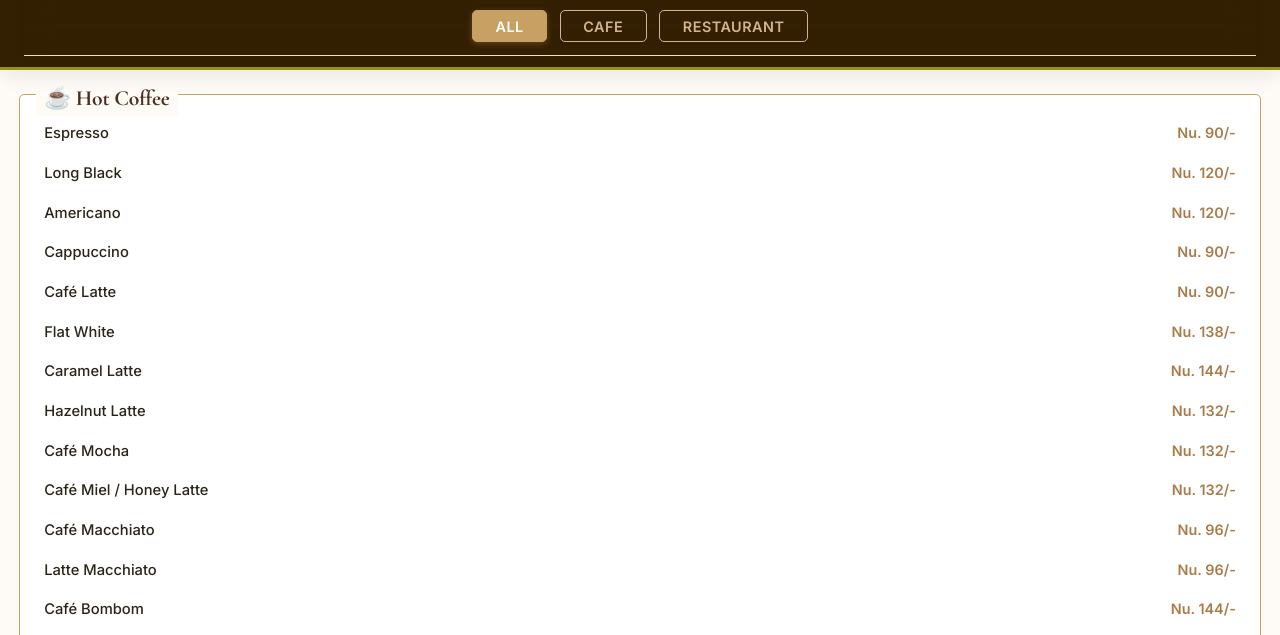
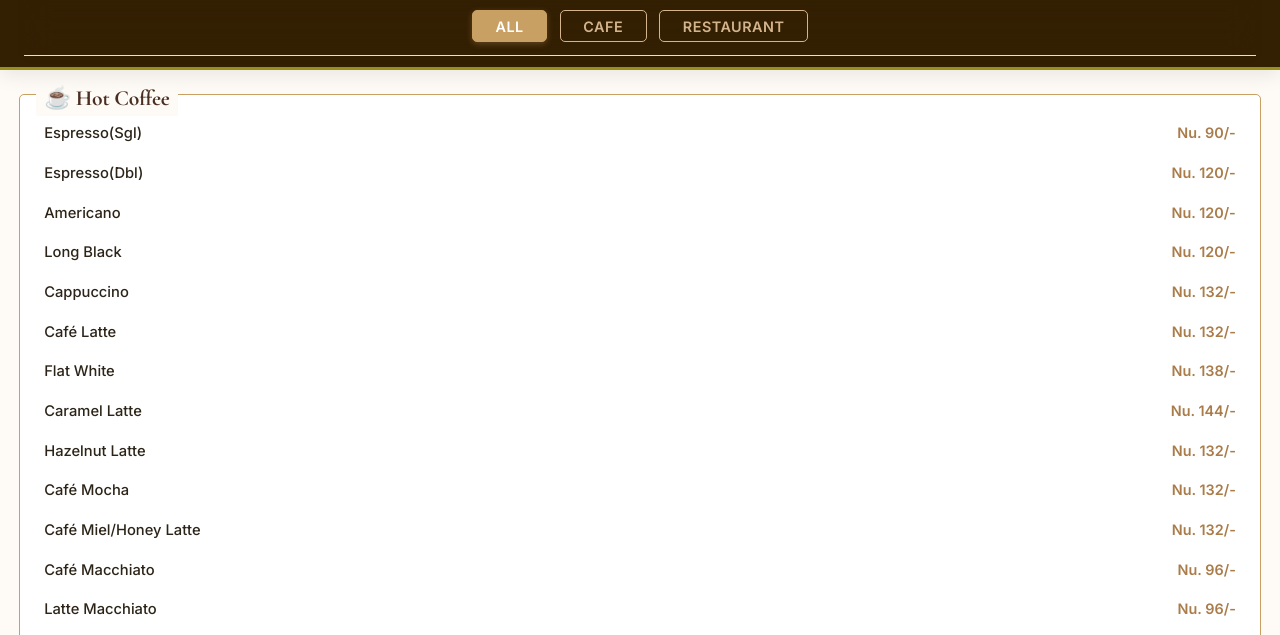
Before and after one commit to trashey-373/Dordenma.restaurant-cafe, a plain HTML site: page index.html in a window 1280 px wide. Shown: the part 147-782 px from the top of the page. Drawn offline with nearby package versions, Linux system fonts and the light colour scheme.

Commit message:
Revise menu items and update tax note
Updated menu database with new items and prices from Excel. Removed restaurant tax note and adjusted cafe tax note.

```diff
--- a/index.html
+++ b/index.html
@@ -213,17 +213,9 @@
             color: #2b5e2b;
             border-left: 4px solid #5b8c5a;
         }
-        .tax-note-restaurant {
-            background: #e8ddcf;
-            color: #aa5c2c;
-            border-left: 4px solid #b97f3b;
-        }
+
         .tax-note-cafe::before {
             content: "✓ ";
-            font-weight: bold;
-        }
-        .tax-note-restaurant::before {
-            content: "⚠ ";
             font-weight: bold;
         }
 
@@ -405,8 +397,8 @@
             <div class="menu-grid" id="resto-bev-grid"></div>
         </div>
         <!-- RESTAURANT specific TAX NOTE: EXCLUSIVE -->
-        <div class="tax-note-restaurant" id="restaurantTaxNote">
-            ✦ EXCLUSIVE OF 5% GST & 10% Service Charge  ✦
+        <div class="tax-note-cafe" id="cafeTaxNote">
+            ✦ INCLUSIVE OF 5% GST & 10% Service Charge  ✦
         </div>
     </div>
 
@@ -418,68 +410,83 @@
 </main>
 
 <script>
-    // ---------- MENU DATABASE (unchanged) ----------
+    // ---------- UPDATED MENU DATABASE FROM EXCEL (Menu_Item_Rate_DRC) ----------
+    // All prices and items exactly as per the provided spreadsheet, categorized same as original design.
     const menuDB = {
+        // CAFE - Hot Coffee
         hotCoffee: [
-            "Espresso|90", "Long Black|120", "Americano|120", "Cappuccino|90", "Café Latte|90",
-            "Flat White|138", "Caramel Latte|144", "Hazelnut Latte|132", "Café Mocha|132",
-            "Café Miel / Honey Latte|132", "Café Macchiato|96", "Latte Macchiato|96",
-            "Café Bombom|144", "Affogato|180", "Espresso (Dbl)|120", "Decaffeinated Coffee|90"
+            "Espresso(Sgl)|90", "Espresso(Dbl)|120", "Americano|120", "Long Black|120",
+            "Cappuccino|132", "Café Latte|132", "Flat White|138", "Caramel Latte|144",
+            "Hazelnut Latte|132", "Café Mocha|132", "Café Miel/Honey Latte|132", "Café Macchiato|96",
+            "Latte Macchiato|96", "Café Bombom|144", "Affogato|180", "Black Coffee|60",
+            "Milk Coffee|84", "Expresso Con-Panna|120"
         ],
+        // CAFE - Cold Coffee & Iced Specials
         coldCoffee: [
-            "Iced Espresso / Café Shakerato|132", "Hazelnut Shakerato|144", "Iced Long Black / Iced Americano|120",
+            "Iced Espresso/Café Shakerato|132", "Hazelnut Shakerato|144", "Iced Long Black/Iced Americano|120",
             "Iced Café Latte|132", "Iced Caramel Latte|144", "Iced Hazelnut Latte|144", "Iced Vanilla Latte|144",
             "Iced Strawberry Latte|144", "Iced Matcha Latte|144", "Blueberry Coffee Milk|156",
-            "Oreo Coffee Milk|156", "Iced Chocolate|156", "Japanese Coffee Jelly|180"
+            "Oreo Coffee Milk|156", "Iced Chocolate|156", "Japanese Coffee Jelly|180", "Iced Coffee|0"
         ],
+        // CAFE - Milkshakes, Frappes & Smoothies
         shakesFrappe: [
             "Chocolate Shake|144", "Vanilla Shake|144", "Strawberry Shake|144", "Caramel Shake|144",
             "Banana Shake|144", "Mocha Frappe|156", "Café Frappe|156", "Banana Yogurt & Honey Smoothie|156",
-            "Fresh Summer Smoothie|168", "Smoothie of the day (Mango/Banana/Vanilla)|150"
+            "Fresh Summer Smoothie|168"
         ],
+        // CAFE - Hot Infusions & Teas
         hotInfusions: [
-            "Masala Chai Latte|144", "Ginger Lemon Tea|132", "Honey Lemon Tea|108", "Lemon Honey|108",
-            "Elechi Tea|108", "Hot Chocolate|130", "Milk Coffee|84", "Milk Tea|78", "Masala Tea|60",
-            "Ginger Tea|60", "Cardamom Tea|60", "Plain Tea|60", "Black Tea|48", "Green Tea|120"
+            "Masala Chai Latte|120", "Ginger Lemon Tea|132", "Honey Lemon Tea|108", "Lemon Honey|108",
+            "Elechi Tea|108", "Hot Chocolate|144", "Milk Tea|72", "Masala Tea|78", "Ginger Milk Tea|72",
+            "Black Tea|48", "Green Tea|120", "Dragon Well /Ginger Honey Lime Tea|156", "Ema Datsi|120"
         ],
+        // CAFE - Iced Tea, Juices & Coolers
         icedJuices: [
             "Black Iced Tea|90", "Iced Caramel Milk Tea|132", "Matcha Honey Lemon|132", "Blueberry Green Tea|156",
-            "Blue Green Soda|156", "Fresh Lime Soda|132", "Fresh Orange Juice|200", "Fresh Watermelon Juice|200",
-            "Fresh Pineapple Juice|200", "Lipton Ice Tea|120", "Coke / Diet Coke / Sprite / Fanta / Power (Can)|120",
+            "Blue Green Soda|156", "Fresh Lime Soda|132", "Fresh Orange Juice|168", "Fresh Water Melon Juice|156",
+            "Lipton Ice Tea|120", "Coke(Can)|120", "Diet Coke(Can)|120", "Sprite(Can)|120", "Fanta(Can)|120",
+            "Power(Can)|120", "Royal Apple Juice(Can)|120", "Royal Mango juice(Can)|120", "Royal Pineapple Juice(Can)|120",
             "Water 500ml|25"
         ],
+        // CAFE - Bake Items & Cakes
         bakery: [
-            "Cheese Cake|192", "Chocolate Brownie|70", "Banana Bread|48", "Brownie|102", "Marble Cake|72",
+            "Cheese Cake|192", "Chocolate Brownie|180", "Banana Bread|48", "Brownie|102", "Marble Cake|72",
             "Apple Pie|108", "Chocolate Cake|120", "Banana Forest|108", "Butter Scotch|120", "Plain Doughnut|60",
             "Chocolate Doughnut|66", "Chocolate Cookies (Pcs)|30", "Oat Cookies|30", "Tiramisu|180",
-            "Fruit Tart|96", "Cheese Stick (Pkt)|150", "Coconut Cookies (Pkt)|120", "Mango Cake|120",
-            "Filled Doughnut|84", "Pineapple Upside Down Cake|120", "Black Forest|108", "Cup Cake|40",
-            "Butter Cake|90"
+            "Fruit Tart|96", "Cheese Stick [Pkt]|120", "Coconut Cookies [Pkt]|120", "Mango Flavor Cake|180",
+            "Filled Doughnut|84", "Pineapple Upside Down Cake|120"
         ],
+
+        // RESTAURANT - Western Fare
         western: [
-            "Jalapeno Popper|110", "Mozzarella Cheese Sticks|300", "Onion Rings|250", "Cheese Garlic Bread|150",
-            "Garlic Bread|150", "Cheese Chili Toast|150", "Veg Burger|150", "Veg Club Sandwich|350",
-            "Grilled Sandwich|150", "Veg Sandwich (Plain/Toasted)|150", "Bombay Sandwich|250", "French Fries|175"
+            "Mozzarella Cheese Sticks|360", "Onion Rings|300", "Jalapeno Popper|300", "Cheese Garlic Bread|240",
+            "Garlic Bread|150", "Cheese Chili Toast|300", "Veg Club Sandwich|420", "Grilled Sandwich|300",
+            "Veg Sandwich|300", "Bombay Sandwich|300", "French Fries|210", "Chicken Patties|96",
+            "Mushroom Patties|84", "Plain Omelet|115", "Masala Omelet|144", "Boiled Egg|144"
         ],
+        // RESTAURANT - Local with Oriental Fusion
         oriental: [
-            "Veg Momo|130", "Cheese Momo|130", "Jhol Momo|130", "Veg Thukpa|120", "Egg Thukpa|200",
-            "Bath Thup|260", "Chow Mein|150", "Hakka Noodles|200", "Veg Fried Rice|150", "Egg Fried Rice|150",
-            "Dordenma Dumpling (Paneer/Veg)|150", "Chili Paneer|350", "Honey Chilli Potatoes|120",
-            "Plain Potatoes|120", "Crispy Corn|250"
+            "Veg Dim Sum|210", "Cheese Dim Sum|240", "Ema Datshi With Red Rice|240", "Kewa Datsi with Rice|240",
+            "Red Rice With Shamu Datshi|260", "Masala Maggi|180", "Veg Thukpa|180", "Egg Thukpa|180",
+            "Veg Bathup|300", "Hakka Noodles|240", "Veg Fried Rice|240", "Egg Fried Rice|312",
+            "Chili Paneer|420", "Veg Spring Roll|240", "Honey Chilly Potatoes|300", "Crispy Corn|300",
+            "Veg Momo|210", "Cheese Shawarma Roll|300", "Falafel|300"
         ],
+        // RESTAURANT - Indian Mella & Specialties
         indianMella: [
-            "South Indian Combo (Dosa/Idli/Vada etc.)|350", "Dosa (Plain/Ema Datshi/Masala/Cheese/Egg)|250",
-            "Idli|120", "Medu Vada|120", "Idli Vada Combo|150", "Dordenma Kathi Roll (Egg/Paneer/Veg)|140",
-            "Poori Bhaji|140", "Chole Bhature|140", "Dordenma Ke Samosa|50", "Pokora (Egg/Paneer/Veg)|120",
-            "Dordenma Parda Biryani (Egg/Veg)|280", "Parathas (Egg/Potato/Paneer)|50", "Kewa Datsi with Rice|240",
-            "Pav Bhaji|200"
+            "Pav Bhaji|240", "Kolkata Kathi Roll|240", "Chole Kulcha|240", "Poori Bhaji|180", "Puri Bhaji|180",
+            "Chole Bhature|240", "Samosa|84", "Veg Pokora|240", "Paneer Pokora|330", "Veg Biryani|300",
+            "Egg Biryani|470", "Parathas|150", "South Indian Combo(Dosa/Idli/Vada etc)|404",
+            "Dosa(plain/Ema Datshi/Masala/Cheese/Egg)|289", "Idli|140", "Medu Vada|140", "Idli Vada Combo|140",
+            "Paper Dosa|289"
         ],
+        // RESTAURANT - Desserts & Sweets
         desserts: [
-            "Gulab Jamun|50", "Rasgulla|50", "Chocolate Brownie|70", "Cheese Cake|150", "Kolkata Kathi Roll|200",
-            "Chole Kulcha|200", "Samosa|70", "Veg Biryani|300"
+            "Gulab Jamun|120", "Rasgulla|120", "Suja|150"
         ],
+        // RESTAURANT - Beverages (Restaurant)
         restoBev: [
-            "Sweet Lassi|100", "Salted Lassi|100", "Plain Lassi|104", "Milk|130", "Fresh Lime Juice|200"
+            "Plain Lassi|104", "Salted Lassi|104", "Sweet Lassi|104"
         ]
     };
 
@@ -492,7 +499,6 @@
             let [name, price] = itemRaw.split('|');
             if (!price) return;
             let displayPrice = `Nu. ${price}/-`;
-            if (price.includes('-')) displayPrice = `Nu. ${price}`;
             const itemDiv = document.createElement('div');
             itemDiv.className = 'menu-item';
             itemDiv.innerHTML = `<span class="item-name">${name}</span><span class="item-price">${displayPrice}</span>`;
@@ -531,7 +537,6 @@
         if (!element) return;
         const elementPosition = element.getBoundingClientRect().top + window.pageYOffset;
         const headerHeight = document.querySelector('.sticky-header-group')?.offsetHeight || 80;
-        // smooth scroll considering header height + little extra padding
         const offsetPosition = elementPosition - headerHeight - offset;
         window.scrollTo({
             top: offsetPosition,
@@ -544,7 +549,7 @@
         // 1. Update active class
         filterButtons.forEach(btn => btn.classList.toggle('active', btn.dataset.filter === val));
 
-        // 2. Show/hide sections with smooth transition effect through classes
+        // 2. Show/hide sections
         if (val === 'all') {
             cafeSections.forEach(s => s.classList.remove('hidden-section'));
             restaurantSections.forEach(s => s.classList.remove('hidden-section'));
@@ -552,9 +557,6 @@
             if (restaurantGroupDiv) restaurantGroupDiv.style.display = 'block';
             if (cafeTaxNoteEl) cafeTaxNoteEl.style.display = 'block';
             if (restaurantTaxNoteEl) restaurantTaxNoteEl.style.display = 'block';
-            // For "ALL" we don't force scroll to any specific top, but keep natural position.
-            // However if user clicks ALL from another filter, we keep scroll (no forced jump)
-            // but we can optionally stay where they are, but problem only existed for Cafe/Restaurant scroll, so fine.
         }
         else if (val === 'cafe') {
             cafeSections.forEach(s => s.classList.remove('hidden-section'));
@@ -563,16 +565,9 @@
             if (restaurantGroupDiv) restaurantGroupDiv.style.display = 'none';
             if (cafeTaxNoteEl) cafeTaxNoteEl.style.display = 'block';
             if (restaurantTaxNoteEl) restaurantTaxNoteEl.style.display = 'none';
-
-            // AFTER updating visibility, scroll to top of cafe menu using anchor
-            // Use a slight delay to ensure DOM reflow and visibility changes are applied, then scroll.
             setTimeout(() => {
-                if (cafeTopAnchor) {
-                    scrollToElement(cafeTopAnchor, 10);
-                } else {
-                    // fallback: scroll to cafeGroupDiv start
-                    if (cafeGroupDiv) scrollToElement(cafeGroupDiv, 10);
-                }
+                if (cafeTopAnchor) scrollToElement(cafeTopAnchor, 10);
+                else if (cafeGroupDiv) scrollToElement(cafeGroupDiv, 10);
             }, 30);
         }
         else if (val === 'restaurant') {
@@ -582,18 +577,14 @@
             if (restaurantGroupDiv) restaurantGroupDiv.style.display = 'block';
             if (cafeTaxNoteEl) cafeTaxNoteEl.style.display = 'none';
             if (restaurantTaxNoteEl) restaurantTaxNoteEl.style.display = 'block';
-
             setTimeout(() => {
-                if (restaurantTopAnchor) {
-                    scrollToElement(restaurantTopAnchor, 10);
-                } else {
-                    if (restaurantGroupDiv) scrollToElement(restaurantGroupDiv, 10);
-                }
+                if (restaurantTopAnchor) scrollToElement(restaurantTopAnchor, 10);
+                else if (restaurantGroupDiv) scrollToElement(restaurantGroupDiv, 10);
             }, 30);
         }
     }
 
-    // Attach event listeners to filter buttons: on click, call filter+scroll
+    // Attach event listeners to filter buttons
     filterButtons.forEach(btn => {
         btn.addEventListener('click', (e) => {
             const filterValue = e.currentTarget.dataset.filter;
@@ -601,10 +592,8 @@
         });
     });
 
-    // Initial state: ALL is active, and no forced scroll needed (just visible)
-    // But for consistency, set initial active filter without scroll interruption
+    // Initial state: ALL active, no forced scroll
     function initializeMenu() {
-        // Set default active to 'all' and ensure display states are correct
         filterButtons.forEach(btn => btn.classList.toggle('active', btn.dataset.filter === 'all'));
         cafeSections.forEach(s => s.classList.remove('hidden-section'));
         restaurantSections.forEach(s => s.classList.remove('hidden-section'));
@@ -612,13 +601,10 @@
         if (restaurantGroupDiv) restaurantGroupDiv.style.display = 'block';
         if (cafeTaxNoteEl) cafeTaxNoteEl.style.display = 'block';
         if (restaurantTaxNoteEl) restaurantTaxNoteEl.style.display = 'block';
-        // Don't scroll initially, just show all
     }
     initializeMenu();
 
-    // Additional safeguard: if any filter is clicked and there is slight flicker, ensured.
-    // Also add small CSS adjustment to guarantee that hidden-section fully hides items.
-    // Add extra style to be certain:
+    // Additional style for hidden sections
     const styleFix = document.createElement('style');
     styleFix.textContent = `
         .hidden-section {
@@ -633,8 +619,7 @@
     `;
     document.head.appendChild(styleFix);
 
-    // Fix for logo if not existent - not an issue.
-    console.log("Menu ready: Filter buttons now scroll to top of Cafe or Restaurant sections (smooth scroll).");
+    console.log("Menu updated with Excel data. Design and structure unchanged.");
 </script>
 </body>
 </html>
```
